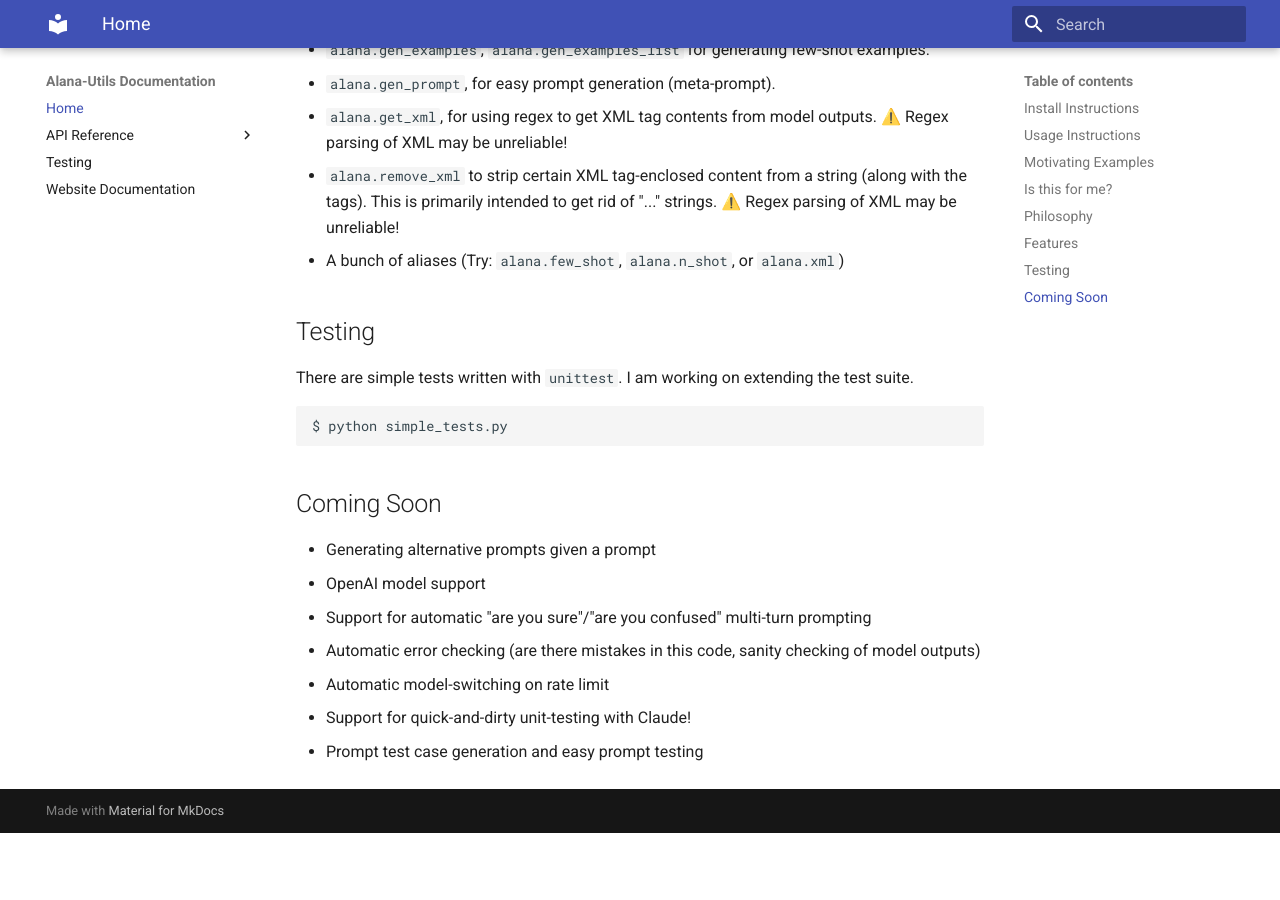
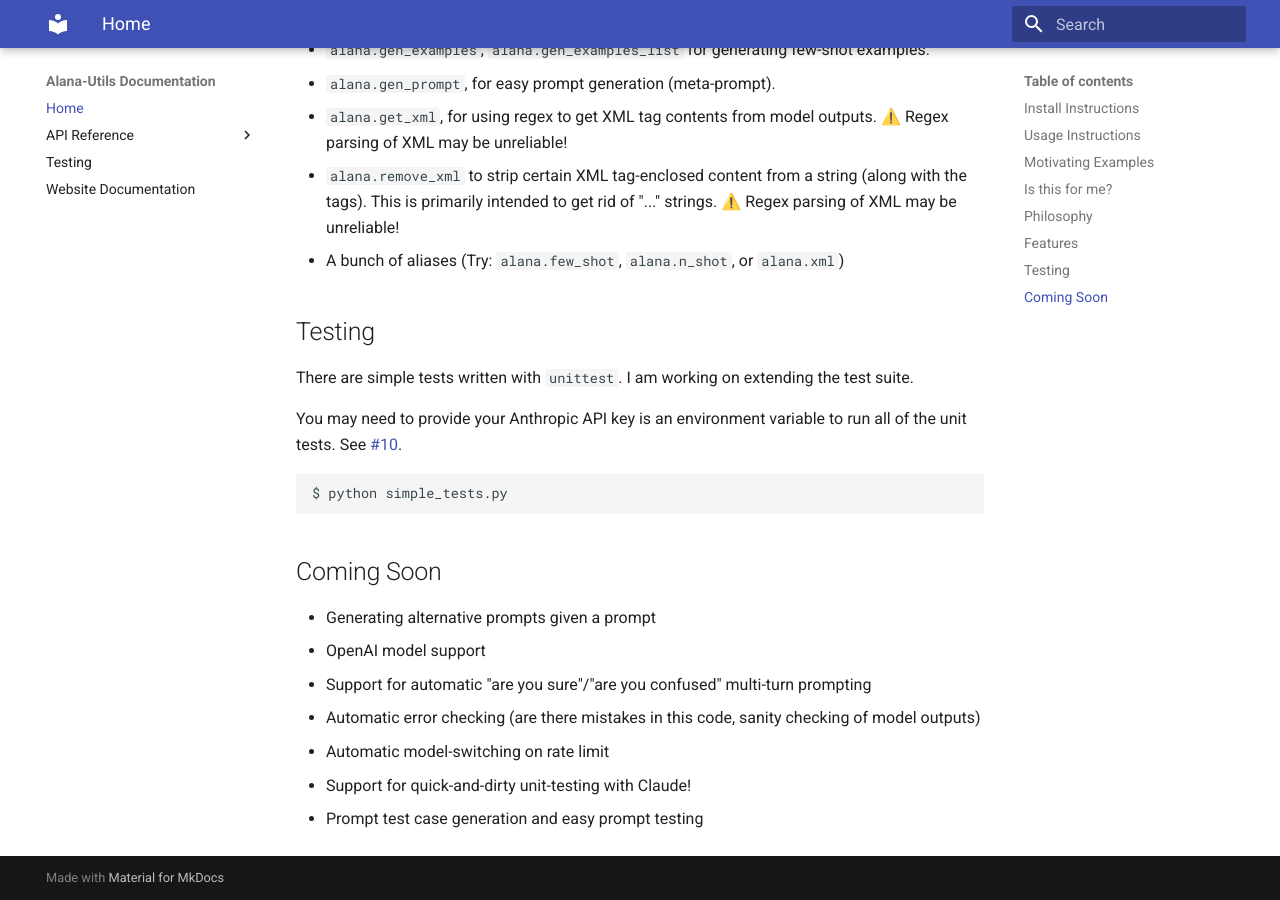
Before and after one commit to alat-rights/alana-utilities, an MkDocs documentation site: the page built from docs/README.md, in a window 1280 px wide and 900 px high, scrolled down 2721 px. Built offline with MkDocs 1.6.1 and Material for MkDocs 9.7.7, drawn with Linux system fonts in a browser that asks for light colours; before the commit the page ends 3554 px from its top, so only the background shows below that.

Commit message:
Update README.md
Mention API key required to run tests

````diff
--- a/docs/README.md
+++ b/docs/README.md
@@ -93,6 +93,8 @@
 ## Testing
 There are simple tests written with `unittest`. I am working on extending the test suite.
 
+You may need to provide your Anthropic API key is an environment variable to run all of the unit tests. See [#10](https://github.com/alat-rights/alana-utilities/issues/10).
+
 ```
 $ python simple_tests.py
 ```
````
